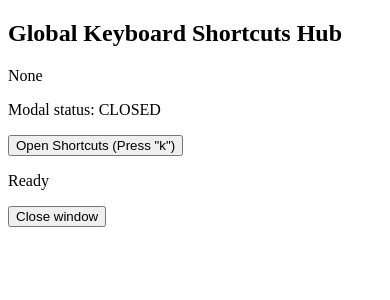
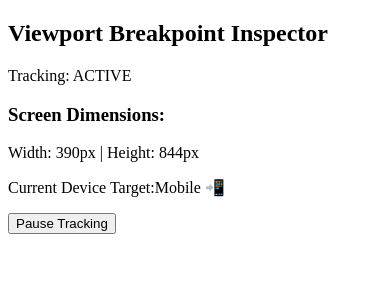
Before and after one commit to iveryasov/react-learning, a React (Vite) app: page / in a window 390 px wide. Shown: the top 300 px of the page. Built offline with nearby package versions, Linux system fonts and the light colour scheme.

Commit message:
Day 129: window resize breakpoint inspector with listener cleanup

```diff
--- a/src/App.tsx
+++ b/src/App.tsx
@@ -1,9 +1,9 @@
-import Day128 from './components/Day128';
+import Day129 from './components/Day129';
 
 function App() {
   return (
     <div>
-      <Day128 />
+      <Day129 />
     </div>
   );
 }
--- /dev/null
+++ b/src/components/Day129.tsx
@@ -0,0 +1,47 @@
+import { useState, useEffect } from "react";
+
+// Day 129
+// Window responsiveness inspector
+
+function Day129() {
+    const [width, setWidth] = useState<number>(window.innerWidth);
+    const [height, setHeight] = useState<number>(window.innerHeight);
+    const [isTracking, setIsTracking] = useState<boolean>(true);
+
+    useEffect(() => {
+        if (!isTracking) return;
+
+        const handleResize = () => {
+            setWidth(window.innerWidth);
+            setHeight(window.innerHeight);
+        }
+
+        window.addEventListener("resize", handleResize);
+
+        return () => window.removeEventListener("resize", handleResize);
+    }, [isTracking]);
+
+    useEffect(() => {
+        document.title = `(${width}px) Viewport`;
+    }, [width]);
+
+    return (
+        <div>
+            <h2>Viewport Breakpoint Inspector</h2>
+            <p>Tracking: {isTracking ? "ACTIVE" : "PAUSED"}</p>
+
+            <h3>Screen Dimensions:</h3>
+            <output> Width: {width}px | Height: {height}px </output>
+
+            <p>Current Device Target:
+                {width < 768 ? "Mobile 📲" :
+                width < 1024 ? "Tablet 📱" :
+                "Desktop 🖥️"}
+            </p>
+
+            <button onClick={() => setIsTracking(!isTracking)}>{isTracking ? "Pause Tracking" : "Resume Tracking"}</button>
+        </div>
+    )
+}
+
+export default Day129;
```
